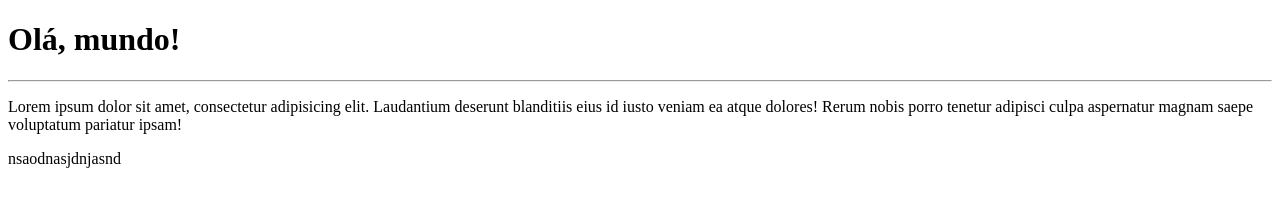
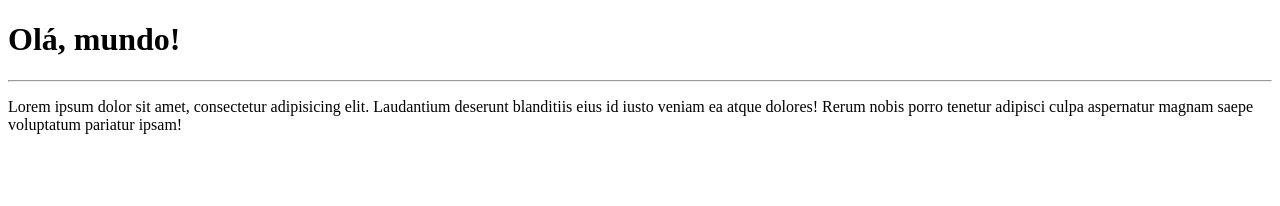
Before and after one commit to eri-prado/Ola-Mundo, a plain HTML site: page site-exemplo/index.html in a window 1280 px wide. Drawn offline with Linux system fonts and the light colour scheme.

Commit message:
Apagando modificando

```diff
--- a/site-exemplo/index.html
+++ b/site-exemplo/index.html
@@ -9,7 +9,5 @@
     <h1>Olá, mundo!</h1>
     <hr>
     <p>Lorem ipsum dolor sit amet, consectetur adipisicing elit. Laudantium deserunt blanditiis eius id iusto veniam ea atque dolores! Rerum nobis porro tenetur adipisci culpa aspernatur magnam saepe voluptatum pariatur ipsam!</p>
-
-    <p>nsaodnasjdnjasnd</p>
 </body>
 </html>
```
